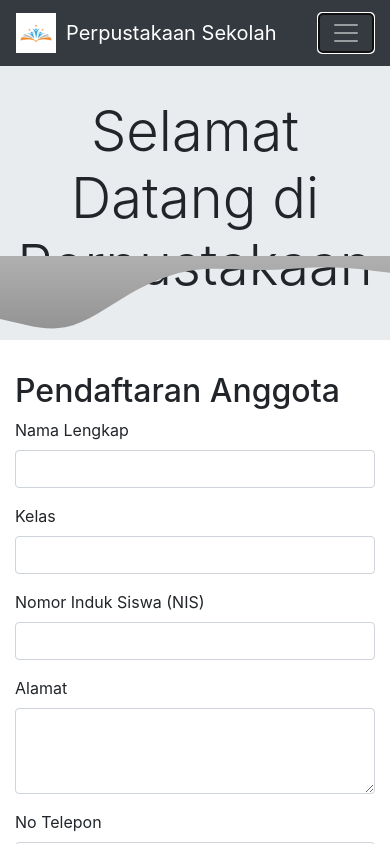
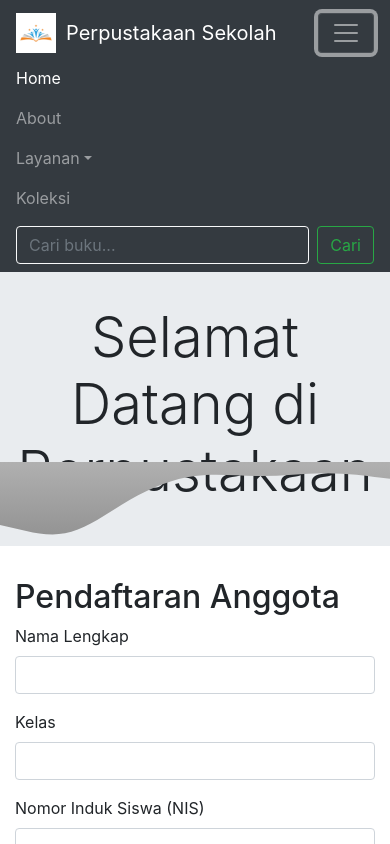
Before and after one commit to aliiuii/evaluasi4, a plain HTML site: page index.html in a window 390 px wide. Both pictures are taken after a click on the button "Toggle navigation". Shown: the top 844 px of the page. Drawn offline with nearby package versions, Linux system fonts and the light colour scheme.

Commit message:
Update index.html

```diff
--- a/index.html
+++ b/index.html
@@ -1,9 +1,10 @@
 <!DOCTYPE html>
-<html lang="en" data-bs-theme="dark">
+<html lang="en">
 <head>
     <meta charset="UTF-8">
     <meta name="viewport" content="width=device-width, initial-scale=1.0">
     <title>Perpustakaan Sekolah</title>
+    <link href="https://cdnjs.cloudflare.com/ajax/libs/bootstrap/5.3.0/css/bootstrap.min.css" rel="stylesheet">
     <link href="https://stackpath.bootstrapcdn.com/bootstrap/4.5.2/css/bootstrap.min.css" rel="stylesheet">
     <style>
         .jumbotron {
@@ -17,35 +18,50 @@
     </style>
 </head>
 <body>
-    <nav class="navbar navbar-expand-lg navbar-dark bg-dark" aria-label="Eighth navbar example">
+    <nav class="navbar navbar-expand-lg navbar-dark bg-dark" aria-label="Navbar Perpustakaan">
         <div class="container">
+            <!-- Logo -->
             <a class="navbar-brand d-flex align-items-center" href="#">
-                <img src="img/logo.jpg" alt="Logo" style="height: 40px; margin-right: 10px;">
+                <img src="img/logo.jpg" alt="Logo Perpustakaan" style="height: 40px; margin-right: 10px;">
                 Perpustakaan Sekolah
             </a>
+
+            <!-- Toggler untuk layar kecil -->
             <button class="navbar-toggler" type="button" data-bs-toggle="collapse" data-bs-target="#navbarsExample07" aria-controls="navbarsExample07" aria-expanded="false" aria-label="Toggle navigation">
                 <span class="navbar-toggler-icon"></span>
             </button>
 
+            <!-- Menu Navbar -->
             <div class="collapse navbar-collapse" id="navbarsExample07">
                 <ul class="navbar-nav me-auto mb-2 mb-lg-0">
                     <li class="nav-item">
-                        <a class="nav-link active" aria-current="page" href="#home">Home</a>
+                        <a class="nav-link active" href="#home">Home</a>
                     </li>
                     <li class="nav-item">
-                        <a class="nav-link active" aria-current="page" href="#informasi">Informasi</a>
+                        <a class="nav-link" href="#about">About</a>
                     </li>
+                    <!-- Dropdown Layanan -->
+                    <li class="nav-item dropdown">
+                        <a class="nav-link dropdown-toggle" href="#" data-bs-toggle="dropdown" aria-expanded="false">Layanan</a>
+                        <ul class="dropdown-menu">
+                          <li><a class="dropdown-item" href="#pendaftaran">Pendaftaran Anggota</a></li>
+                          <li><a class="dropdown-item" href="#informasi">Informasi Layanan</a></li>
+                        </ul>
+                      </li>
                     <li class="nav-item">
-                        <a class="nav-link active" aria-current="page" href="#koleksi">Koleksi</a>
+                        <a class="nav-link" href="#koleksi">Koleksi</a>
                     </li>
                 </ul>
+
+                <!-- Form Pencarian -->
                 <form class="d-flex ms-auto" role="search">
-                    <input class="form-control me-2 bg-dark text-white" type="search" placeholder="Search" aria-label="Search">
-                    <button class="btn btn-outline-success" type="submit">Search</button>
+                    <input class="form-control me-2 bg-dark text-white border-light" type="search" placeholder="Cari buku..." aria-label="Search" required>
+                    <button class="btn btn-outline-success" type="submit">Cari</button>
                 </form>
             </div>
         </div>
     </nav>
+
 
 
 
@@ -188,8 +204,7 @@
         </p>
     </footer>
 
-    <script src="https://code.jquery.com/jquery-3.5.1.slim.min.js"></script>
-    <script src="https://cdn.jsdelivr.net/npm/@popperjs/core@2.5.4/dist/umd/popper.min.js"></script>
+    <script src="https://cdnjs.cloudflare.com/ajax/libs/bootstrap/5.3.0/js/bootstrap.bundle.min.js"></script>
     <script src="https://stackpath.bootstrapcdn.com/bootstrap/4.5.2/js/bootstrap.min.js"></script>
     <script>
   const scriptURL = 'https://script.google.com/macros/s/AKfycbwjjqdqoCk-mAKBcnRp5OFceWsa5lPVfailzjGUdozqXnFJKyOgOssU6CIMZbSY4ItUCQ/exec'
```
